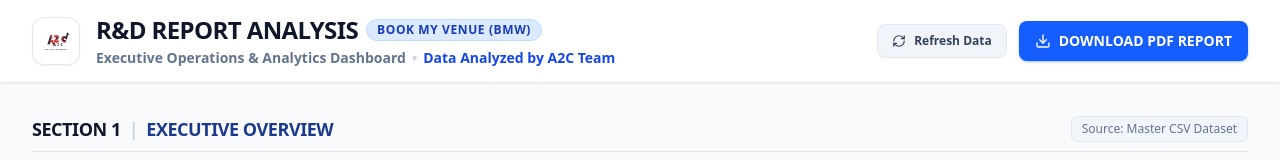
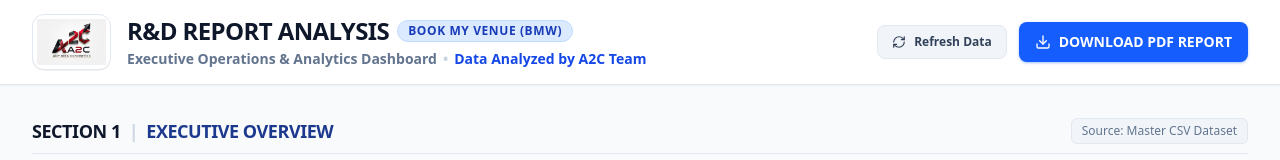
Before and after one commit to CHANDRUB2023/bmw_workreport_analysis.a2c, a Next.js app: page /analytics in a window 1280 px wide. Shown: the top 160 px of the page. Built offline with nearby package versions, Linux system fonts and the light colour scheme; no server answers.

Commit message:
Use exact uploaded unretouched A2C PNG logo and simplify PDF download action bar

```diff
--- a/app/analytics/page.js
+++ b/app/analytics/page.js
@@ -14,6 +14,7 @@ import ScenarioComparisonCard from '@/components/analytics/ScenarioComparisonCar
 import ProductivityAnalysisCard from '@/components/analytics/ProductivityAnalysisCard';
 import PincodeDistributionBarChart from '@/components/analytics/PincodeDistributionBarChart';
 import Footer from '@/components/analytics/Footer';
+import { Download } from 'lucide-react';
 
 import { exportAnalyticsPdfReport } from '@/lib/pdfAnalyticsExporter';
 import { calculateProductivityMetrics } from '@/lib/productivityService';
@@ -196,17 +197,14 @@ export default function AnalyticsDashboardPage() {
                 <PincodeDistributionBarChart districtsData={data.districtsDistribution || []} />
               </div>
 
-              {/* BOTTOM ACTION CALL */}
-              <div className="bg-gradient-to-r from-blue-900 to-indigo-900 text-white rounded-2xl p-6 text-center space-y-3 shadow-lg">
-                <h3 className="text-xl font-black tracking-tight">R&D Report Analysis — Ready for Professor Demonstration</h3>
-                <p className="text-xs text-blue-200 max-w-xl mx-auto">
-                  Generate a comprehensive multi-page PDF Analytics Report for Book My Venue (BMW) containing executive KPIs, geographic map insights, individual venue audits, and workforce scenario forecasts.
-                </p>
+              {/* BOTTOM DOWNLOAD PDF REPORT ACTION BUTTON */}
+              <div className="flex justify-center pt-2">
                 <button
                   onClick={handleExportPdf}
-                  className="px-6 py-3 bg-white text-blue-950 font-extrabold text-xs sm:text-sm rounded-xl shadow-md hover:bg-blue-50 transition-all inline-flex items-center gap-2 cursor-pointer"
+                  className="px-8 py-3.5 bg-blue-600 hover:bg-blue-700 active:bg-blue-800 text-white font-extrabold text-xs sm:text-sm rounded-xl shadow-md shadow-blue-600/20 hover:shadow-lg transition-all inline-flex items-center gap-2.5 cursor-pointer"
                 >
-                  DOWNLOAD R&D PDF REPORT
+                  <Download className="w-4 h-4" />
+                  DOWNLOAD PDF REPORT
                 </button>
               </div>
             </>
--- a/components/analytics/AnalyticsHeader.jsx
+++ b/components/analytics/AnalyticsHeader.jsx
@@ -8,9 +8,9 @@ export default function AnalyticsHeader({ onExportPdf, isLoading, onRefresh }) {
     <header className="bg-white border-b border-slate-200 sticky top-0 z-30 shadow-xs">
       <div className="max-w-7xl mx-auto px-4 sm:px-6 lg:px-8 py-3.5 flex flex-col md:flex-row md:items-center md:justify-between gap-4">
         <div className="flex items-center gap-4">
-          {/* Official A2C Logo SVG */}
-          <div className="w-12 h-12 relative rounded-xl bg-white border border-slate-200 p-1 flex items-center justify-center shadow-xs shrink-0">
-            <img src="/a2c-logo.svg" alt="A2C Logo" className="w-full h-full object-contain" />
+          {/* Exact Un-retouched Uploaded A2C Logo Image */}
+          <div className="h-14 w-auto relative flex items-center justify-center p-1 bg-white border border-slate-200 rounded-xl shadow-2xs shrink-0 overflow-hidden">
+            <img src="/a2c-logo.png" alt="A2C Logo" className="h-full w-auto object-contain" />
           </div>
 
           <div>
--- a/components/analytics/Footer.jsx
+++ b/components/analytics/Footer.jsx
@@ -7,9 +7,9 @@ export default function Footer() {
     <footer className="bg-white border-t border-slate-200 py-6 mt-12 text-slate-600">
       <div className="max-w-7xl mx-auto px-4 sm:px-6 lg:px-8 flex flex-col sm:flex-row items-center justify-between gap-4">
         <div className="flex items-center gap-4">
-          {/* Official A2C Logo Image Container */}
-          <div className="h-12 w-auto max-w-[160px] relative flex items-center justify-center p-1 bg-white border border-slate-200 rounded-lg shadow-2xs">
-            <img src="/a2c-logo.svg" alt="A2C - Any Idea Converting Logo" className="h-full w-auto object-contain" />
+          {/* Exact Un-retouched Uploaded A2C Logo Image */}
+          <div className="h-14 w-auto relative flex items-center justify-center p-1.5 bg-white border border-slate-200 rounded-xl shadow-2xs overflow-hidden">
+            <img src="/a2c-logo.png" alt="A2C - Any Idea Converting Logo" className="h-full w-auto object-contain" />
           </div>
 
           <div>
```
Also changed, not shown: public/a2c-logo.png (added), public/icon.png (added).
